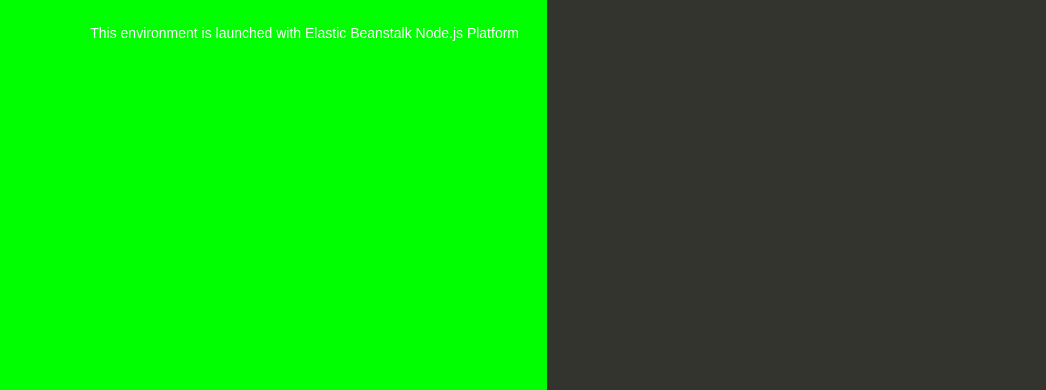
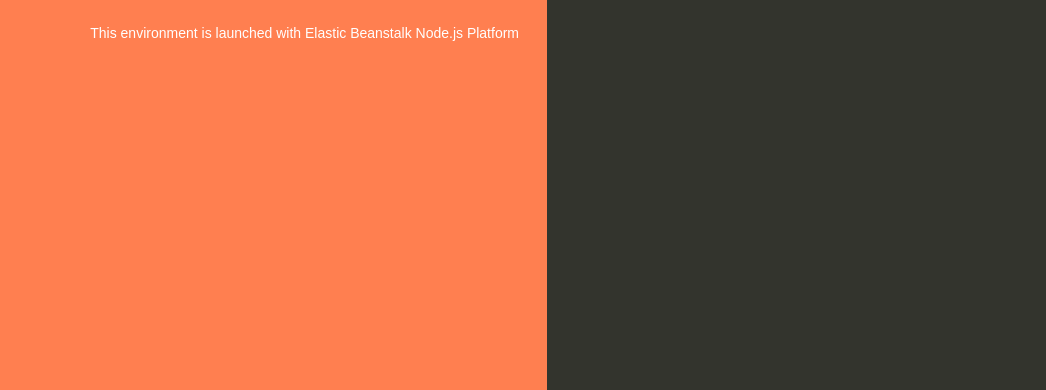
Before and after one commit to JaynishPatel1/NodejsDemoCICD, a website: page index.html in a window 1280 px wide. Shown: the part 410-800 px from the top of the page, without its empty margins (93-1139 px from the left). Drawn offline with Linux system fonts and the light colour scheme.

Commit message:
Update index.html

```diff
--- a/index.html
+++ b/index.html
@@ -35,7 +35,7 @@
 
         text-align: right;
         padding-top: 11em;
-        background-color: lime;
+        background-color: coral;
 
       }
       .textColumn p {
```
